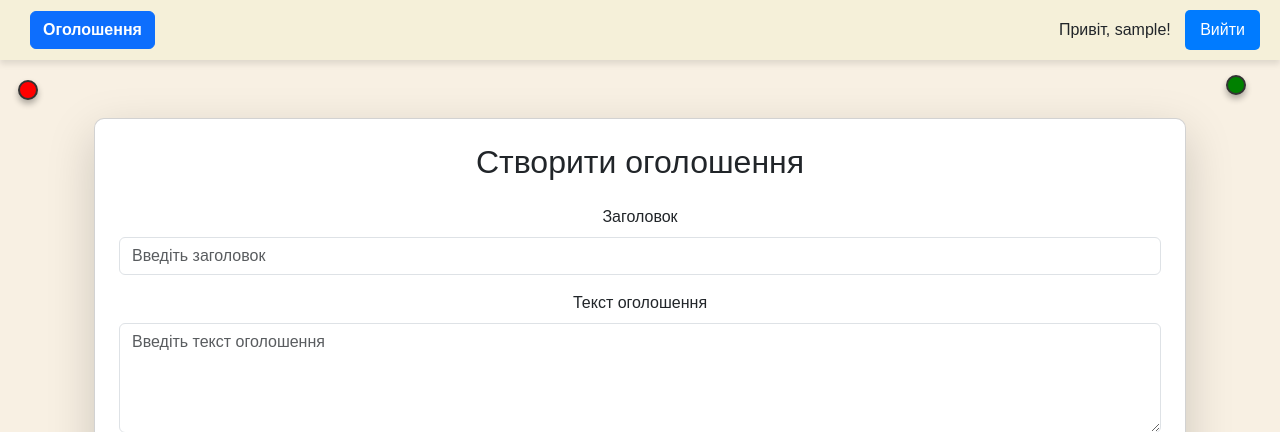
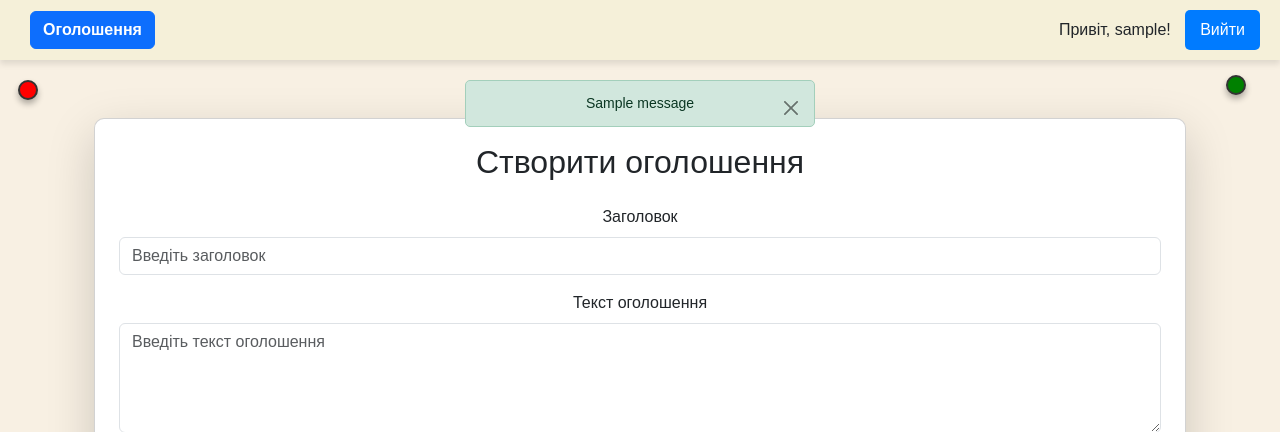
Before and after one commit to Yanohi7/notice_board, a Flask app: page /announcements/create in a window 1280 px wide. Shown: the top 432 px of the page. Run offline with Flask 3, Linux system fonts and the light colour scheme; a user stored in the database is signed in; tables that the repository leaves empty hold one stand-in row (values such as "Sample post"); one stand-in notice (Sample message) is shown.

Commit message:
alerts for registration errors

```diff
--- a/app/templates/base.html
+++ b/app/templates/base.html
@@ -20,16 +20,14 @@
     {% include "partials/pins.html" %}
 {% endif %}
 
-
-
-
     <div class="container mt-4">
         {% with messages = get_flashed_messages(with_categories=true) %}
             {% if messages %}
                 <div class="flash-messages">
                     {% for category, message in messages %}
-                        <div class="alert alert-{{ category }}">
+                        <div class="alert alert-{{ category }} alert-dismissible fade show" role="alert">
                             {{ message }}
+                            <button type="button" class="btn-close" data-bs-dismiss="alert" aria-label="Close"></button>
                         </div>
                     {% endfor %}
                 </div>
@@ -39,7 +37,8 @@
         {% block content %}{% endblock %}
     </div>
 
+    <!-- Підключення Bootstrap JS -->
+    <script src="https://cdn.jsdelivr.net/npm/bootstrap@5.3.0/dist/js/bootstrap.bundle.min.js"></script>
+
 </body>
-
-
 </html>
```
Also changed, not shown: 1 other file.
